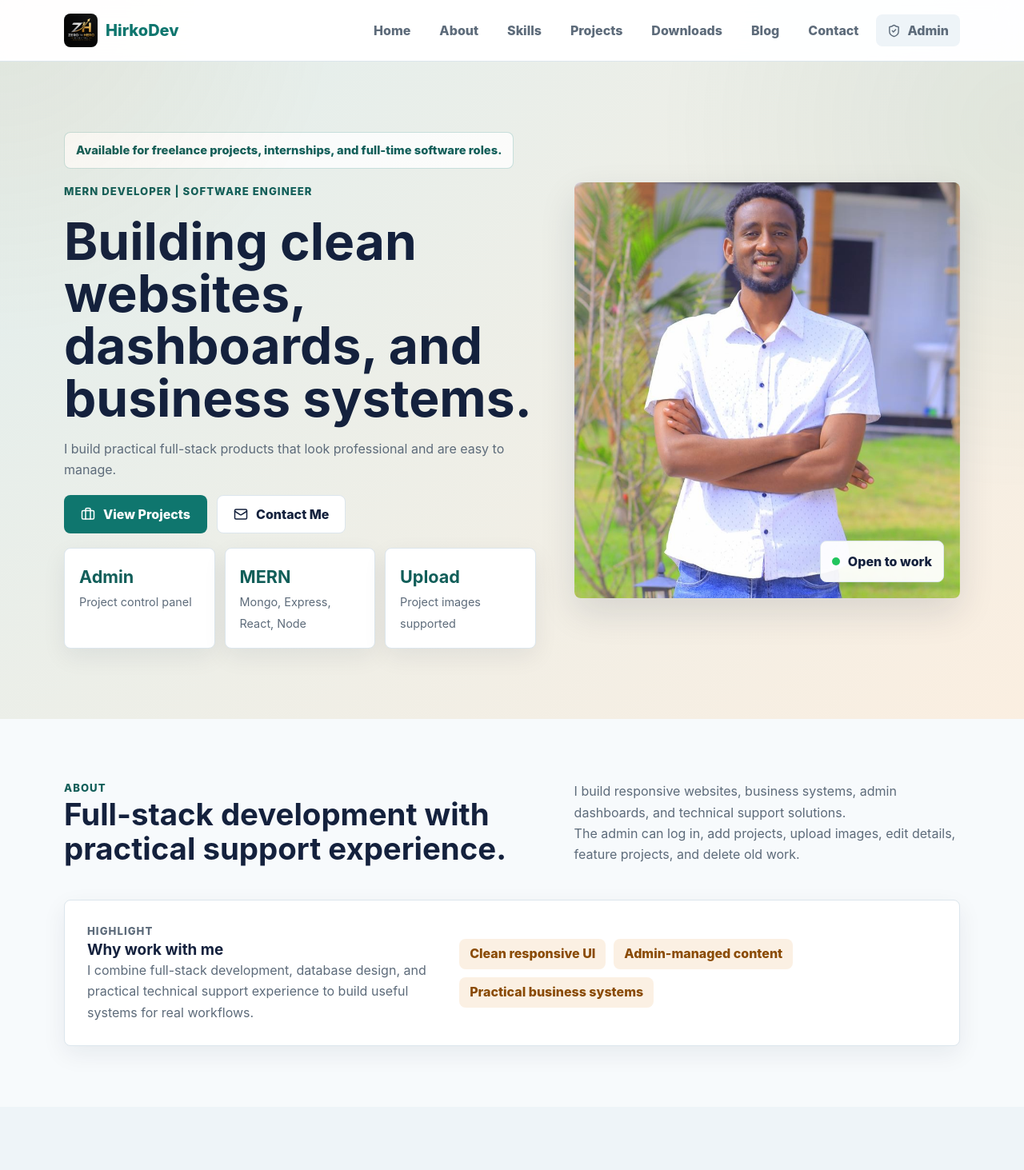
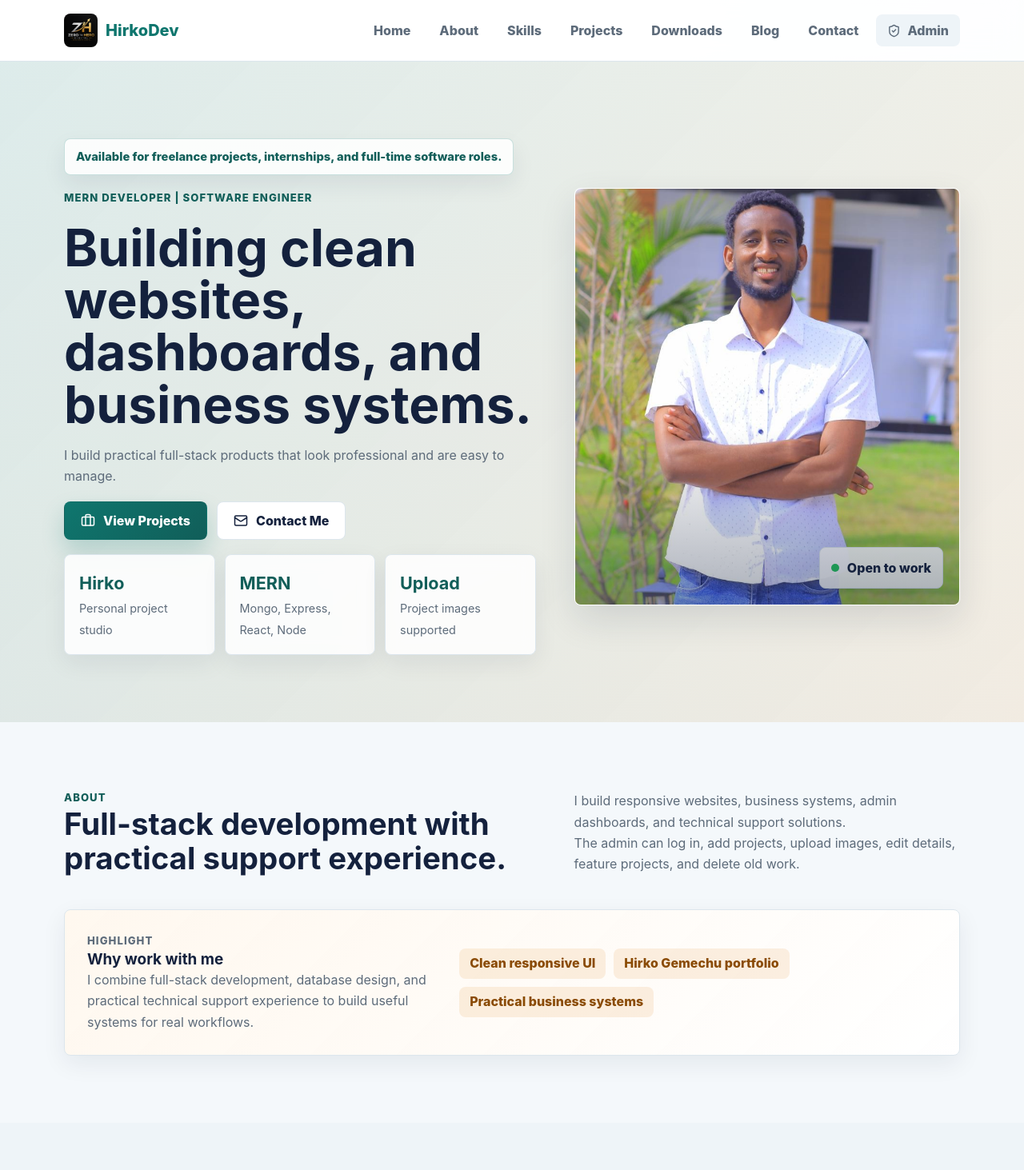
Before and after one commit to kiyyaa3/hirko-gemechu-portfolio-website, a React app in the folder client/: page / in a window 1280 px wide. Shown: the top 1463 px of the page at 80% size. Built offline with nearby package versions, Linux system fonts and the light colour scheme; no server answers.

Commit message:
Polish public portfolio styling

```diff
--- a/client/src/pages/App.jsx
+++ b/client/src/pages/App.jsx
@@ -76,7 +76,7 @@ const fallbackAssets = [
 ];
 
 const heroStats = [
-  { value: "Admin", label: "Project control panel" },
+  { value: "Hirko", label: "Personal project studio" },
   { value: "MERN", label: "Mongo, Express, React, Node" },
   { value: "Upload", label: "Project images supported" }
 ];
@@ -100,7 +100,7 @@ const defaultSite = {
   aboutNote: "The admin can log in, add projects, upload images, edit details, feature projects, and delete old work.",
   highlightTitle: "Why work with me",
   highlightBody: "I combine full-stack development, database design, and practical technical support experience to build useful systems for real workflows.",
-  highlightItems: ["Clean responsive UI", "Admin-managed content", "Practical business systems"],
+  highlightItems: ["Clean responsive UI", "Hirko Gemechu portfolio", "Practical business systems"],
   servicesTitle: "What I can build",
   services: serviceItems,
   skillsTitle: "Practical stack for websites, systems, and support.",
@@ -109,7 +109,7 @@ const defaultSite = {
   experienceBody: "This site already includes project management, image uploads, blog posts, public downloads, testimonials, contact messages, and secure admin login.",
   publicDownloads: fallbackAssets,
   testimonialsTitle: "Testimonials and certificates",
-  projectsTitle: "Admin-managed project showcase",
+  projectsTitle: "Hirko Gemechu project showcase",
   downloadsTitle: "Files shared by admin",
   blogTitle: "Latest updates",
   contactTitle: "Let us talk about your next project.",
--- a/client/src/styles.css
+++ b/client/src/styles.css
@@ -1,5 +1,5 @@
 :root {
-  --bg: #f7fafc;
+  --bg: #f4f8fb;
   --surface: #ffffff;
   --surface-strong: #eef4f8;
   --ink: #14213d;
@@ -7,6 +7,7 @@
   --primary: #0f766e;
   --primary-dark: #115e59;
   --accent: #d97706;
+  --accent-soft: #fff7ed;
   --danger: #b42318;
   --line: #dce6ed;
   --shadow: 0 18px 45px rgba(20, 33, 61, 0.12);
@@ -62,7 +63,7 @@ h3 {
   position: sticky;
   top: 0;
   z-index: 20;
-  background: rgba(255, 255, 255, 0.92);
+  background: rgba(255, 255, 255, 0.88);
   border-bottom: 1px solid var(--line);
   backdrop-filter: blur(16px);
 }
@@ -72,8 +73,9 @@ body::before {
   position: fixed;
   inset: 0;
   background:
-    radial-gradient(circle at top left, rgba(217, 119, 6, 0.08), transparent 28%),
-    radial-gradient(circle at right 20%, rgba(15, 118, 110, 0.08), transparent 32%);
+    linear-gradient(120deg, rgba(255, 255, 255, 0.9), rgba(244, 248, 251, 0.45)),
+    radial-gradient(circle at top left, rgba(217, 119, 6, 0.1), transparent 30%),
+    radial-gradient(circle at right 20%, rgba(15, 118, 110, 0.11), transparent 34%);
   pointer-events: none;
 }
 
@@ -150,11 +152,15 @@ body::before {
 
 .hero,
 .page-hero {
-  background: linear-gradient(135deg, rgba(15, 118, 110, 0.12), rgba(217, 119, 6, 0.12)), var(--surface);
+  background:
+    linear-gradient(135deg, rgba(15, 118, 110, 0.14), rgba(217, 119, 6, 0.1)),
+    linear-gradient(180deg, #ffffff, #f4f8fb);
 }
 
 .hero {
-  padding: 88px 0;
+  position: relative;
+  overflow: hidden;
+  padding: 96px 0 84px;
 }
 
 .hero-grid,
@@ -190,16 +196,18 @@ body::before {
   padding: 10px 14px;
   border: 1px solid rgba(15, 118, 110, 0.22);
   border-radius: var(--radius);
-  background: rgba(255, 255, 255, 0.78);
+  background: rgba(255, 255, 255, 0.86);
   color: var(--primary-dark);
   font-size: 0.92rem;
   font-weight: 800;
+  box-shadow: 0 12px 28px rgba(20, 33, 61, 0.08);
 }
 
 h1 {
   max-width: 860px;
   font-size: clamp(2.35rem, 5vw, 4.7rem);
   line-height: 1.02;
+  letter-spacing: 0;
 }
 
 h2 {
@@ -254,8 +262,9 @@ h3 {
 }
 
 .btn.primary {
-  background: var(--primary);
+  background: linear-gradient(135deg, var(--primary), var(--primary-dark));
   color: #ffffff;
+  box-shadow: 0 14px 28px rgba(15, 118, 110, 0.22);
 }
 
 .btn.secondary {
@@ -301,6 +310,8 @@ h3 {
 
 .hero-stats div {
   padding: 18px;
+  background: rgba(255, 255, 255, 0.86);
+  backdrop-filter: blur(10px);
 }
 
 .hero-stats strong {
@@ -319,12 +330,23 @@ h3 {
   overflow: hidden;
   border-radius: var(--radius);
   box-shadow: var(--shadow);
+  border: 1px solid rgba(255, 255, 255, 0.8);
+  background: var(--surface);
 }
 
 .hero-card img {
   width: 100%;
   height: 520px;
   object-fit: cover;
+}
+
+.hero-card::after {
+  content: "";
+  position: absolute;
+  inset: auto 0 0;
+  height: 42%;
+  background: linear-gradient(180deg, transparent, rgba(20, 33, 61, 0.36));
+  pointer-events: none;
 }
 
 .availability {
@@ -360,7 +382,9 @@ h3 {
   padding: 28px;
   border: 1px solid var(--line);
   border-radius: var(--radius);
-  background: var(--surface);
+  background:
+    linear-gradient(135deg, rgba(255, 247, 237, 0.9), rgba(255, 255, 255, 0.95)),
+    var(--surface);
   box-shadow: 0 10px 30px rgba(20, 33, 61, 0.07);
 }
 
@@ -386,7 +410,8 @@ h3 {
 }
 
 .section {
-  padding: 76px 0;
+  position: relative;
+  padding: 84px 0;
 }
 
 .muted {
@@ -405,10 +430,21 @@ h3 {
 
 .card {
   padding: 28px;
+  transition: transform 0.2s ease, box-shadow 0.2s ease;
 }
 
 .card svg {
   color: var(--primary-dark);
+}
+
+.card:hover,
+.project-card:hover,
+.blog-card:hover,
+.download-card:hover,
+.testimonial-card:hover,
+.skill-card:hover {
+  transform: translateY(-4px);
+  box-shadow: 0 18px 42px rgba(20, 33, 61, 0.12);
 }
 
 .skills-layout {
@@ -437,6 +473,7 @@ h3 {
   gap: 16px;
   align-content: start;
   padding: 24px;
+  transition: transform 0.2s ease, box-shadow 0.2s ease;
 }
 
 .skill-icon {
@@ -464,6 +501,7 @@ h3 {
 
 .project-card {
   overflow: hidden;
+  transition: transform 0.2s ease, box-shadow 0.2s ease;
 }
 
 .project-card > div:not(.project-icon) {
@@ -478,6 +516,12 @@ h3 {
 
 .project-card img {
   object-fit: cover;
+  transition: transform 0.35s ease;
+}
+
+.project-card:hover img,
+.blog-card:hover img {
+  transform: scale(1.04);
 }
 
 .project-icon {
@@ -494,7 +538,7 @@ h3 {
   min-height: 30px;
   padding: 0 10px;
   border-radius: 999px;
-  background: rgba(15, 118, 110, 0.1);
+  background: rgba(15, 118, 110, 0.11);
   color: var(--primary-dark);
   font-size: 0.82rem;
   font-weight: 800;
@@ -510,7 +554,9 @@ h3 {
 }
 
 .cta {
-  background: var(--primary-dark);
+  background:
+    linear-gradient(135deg, rgba(15, 118, 110, 0.96), rgba(20, 33, 61, 0.96)),
+    var(--primary-dark);
   color: #ffffff;
 }
 
@@ -561,6 +607,7 @@ h3 {
   border: 1px solid var(--line);
   border-radius: var(--radius);
   box-shadow: 0 10px 30px rgba(20, 33, 61, 0.07);
+  transition: transform 0.2s ease, box-shadow 0.2s ease;
 }
 
 .blog-card,
@@ -570,6 +617,7 @@ h3 {
   border: 1px solid var(--line);
   border-radius: var(--radius);
   box-shadow: 0 10px 30px rgba(20, 33, 61, 0.07);
+  transition: transform 0.2s ease, box-shadow 0.2s ease;
 }
 
 .blog-card > div:not(.project-icon),
```
Also changed, not shown: 1 other file (tests, documents, lock files or other folders).
